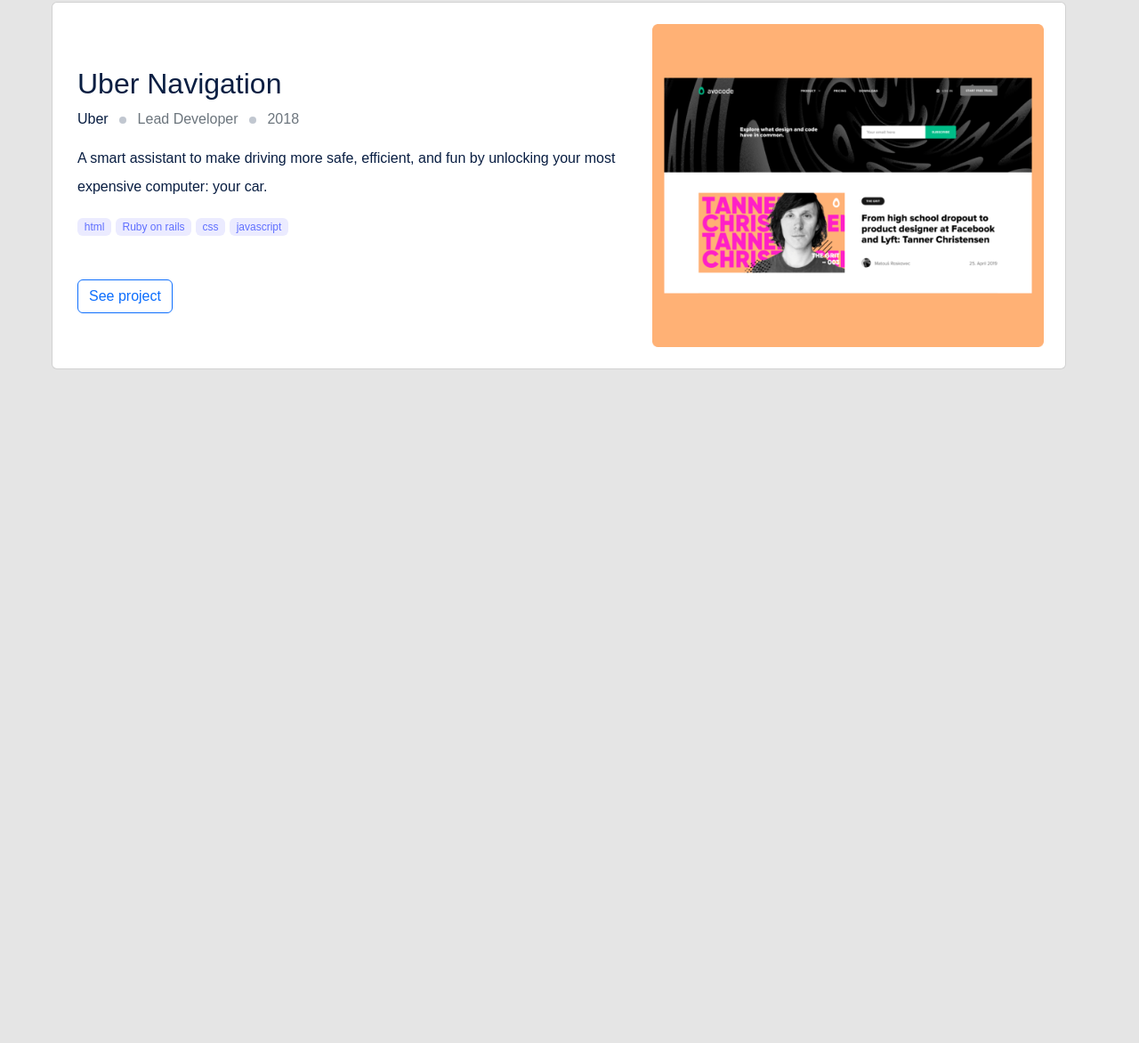
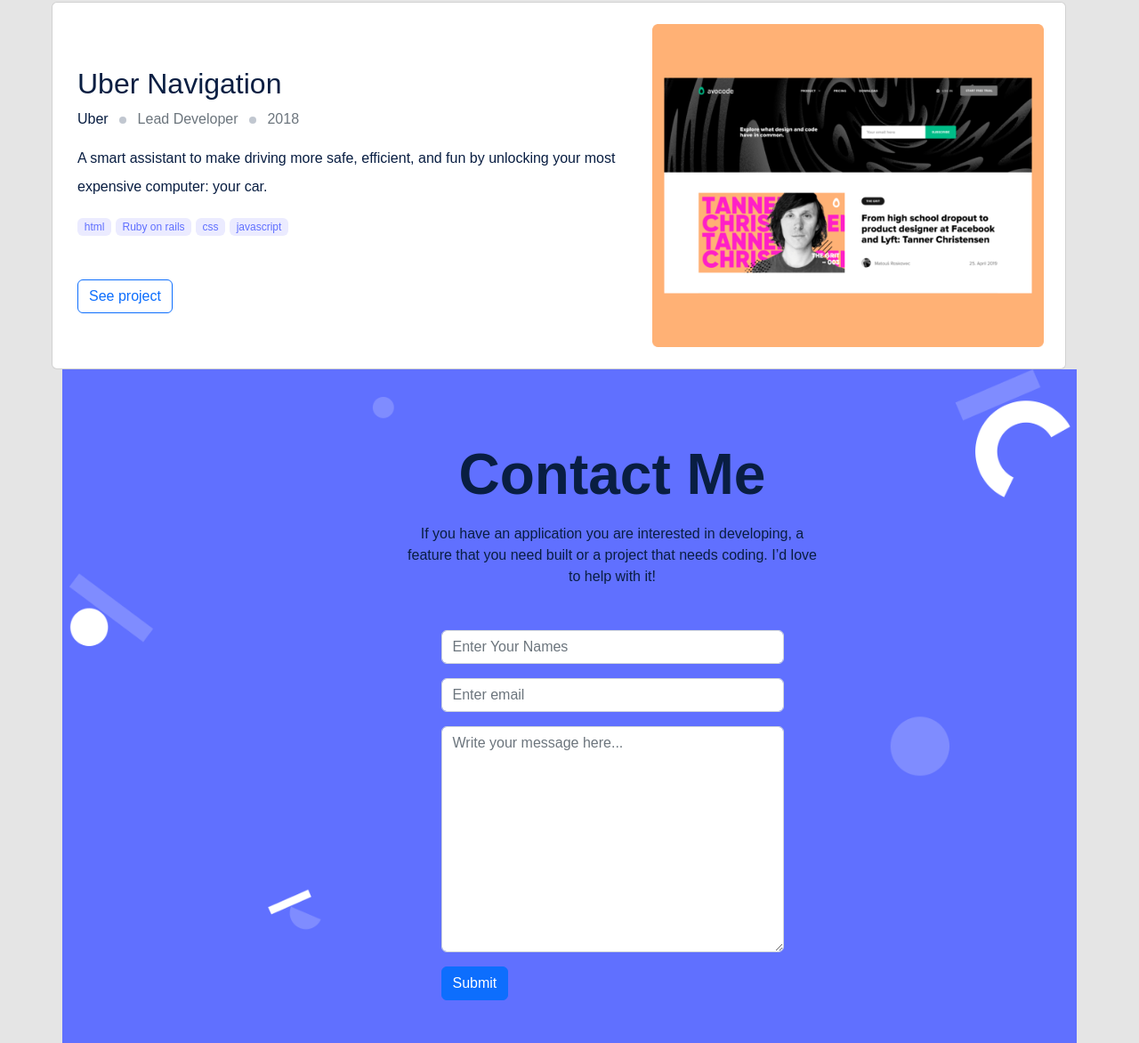
Before and after one commit to SiveMdluli/Bootstrap-Portfolio, a website: page index.html in a window 1280 px wide. Shown: the part 2083-3255 px from the top of the page at 89% size. Before the commit the page ends 2498 px from the top, so only its background shows below. Drawn offline with nearby package versions, Linux system fonts and the light colour scheme.

Commit message:
Add Contact me section html codes in index.html

```diff
--- a/index.html
+++ b/index.html
@@ -234,7 +234,45 @@
     </section>
 
     <!-- Contact Section -->
-    <section class="contact-section">
+    <section class="row contact-section p-lg-5">
+
+        <div class="container row gap-3 ps-lg-5 pe-lg-5 ms-lg-5 me-lg-5">
+            <div class="text-center justify-content-center">
+
+
+            </div>
+            <div class="d-flex justify-content-around text-center">
+                <div class="col-6"  >
+                    <div class="mb-3 mt-3">
+                        <h2 class="display-3">Contact Me</h2>
+                    </div>
+                    <div class="mb-3 mt-3">
+                        <p>
+                            If you have an application you are interested in developing,
+                            a feature that you need built or a project that needs coding. I’d love to help with it!
+                        </p>
+                    </div>
+                </div>
+            </div>
+
+            <div class=" d-flex justify-content-around">
+                <form class="col-5" action="" method="post">
+                    <div class="mb-3 mt-3">
+                        <label for="names" class="form-label d-none">Enter names:</label>
+                        <input type="text" class="form-control" id="names" placeholder="Enter Your Names" name="names" required>
+                    </div>
+                    <div class="mb-3 mt-3">
+                        <label for="email" class="form-label d-none">Enter Email:</label>
+                        <input type="email" class="form-control" id="email" placeholder="Enter email" name="email" required>
+                    </div>
+                    <div class="mb-3">
+                        <label for="comment" class="form-label d-none">Enter Your Comments:</label>
+                        <textarea class="form-control" cols="30" rows="10" id="comment" maxlength="500" placeholder="Write your message here..." name="message" required></textarea>
+                    </div>
+                    <button type="submit" class="btn btn-primary">Submit</button>
+                </form>
+            </div>
+        </div>
 
     </section>
 
```
